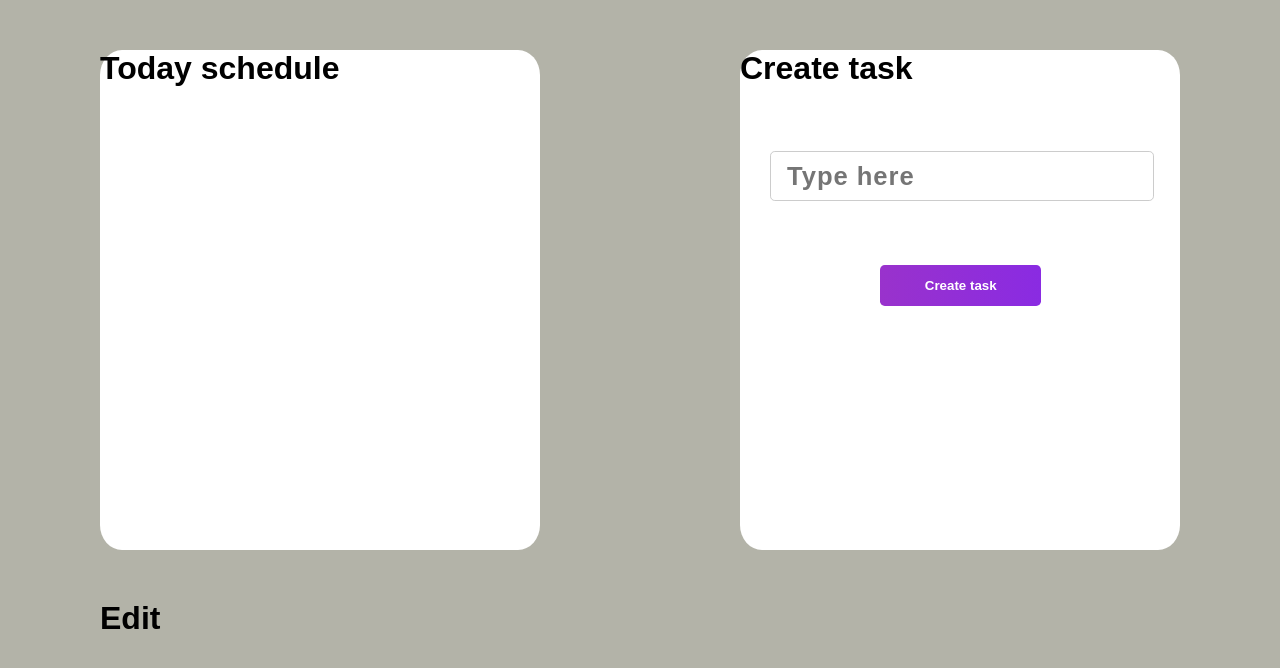
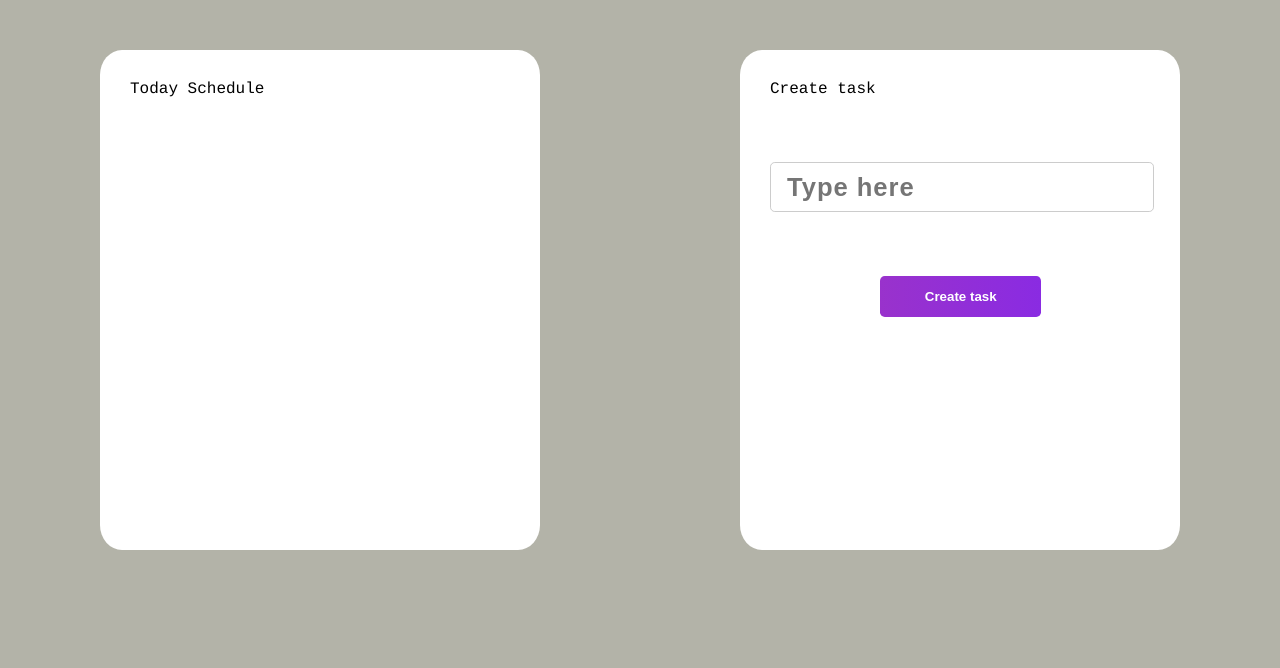
Before and after one commit to Ariel-soares/TODO-list, a Next.js app in the folder TODO-list/: page / in a window 1280 px wide. Shown: the top 668 px of the page. Built offline with nearby package versions, Linux system fonts and the light colour scheme.

Commit message:
Commit final

```diff
--- a/TODO-list/src/app/page.tsx
+++ b/TODO-list/src/app/page.tsx
@@ -7,15 +7,12 @@ const Page = () => {
 
 
           <div id="lista">
-            <h1>Today schedule</h1>
+            <p>Today Schedule</p>
           <Todos />
           </div>
           <div id = "adicionar">
-            <h1>Create task</h1>
+            <p>Create task</p>
           <AddTodo />
-          </div>
-          <div id = "editar">
-            <h1>Edit</h1>
           </div>
 
       </main>
```
